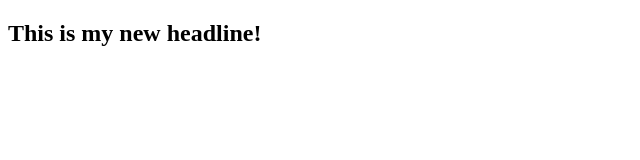
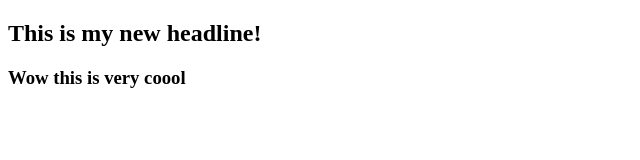
Before and after one commit to robi15/robel, a plain HTML site: page index.html in a window 1280 px wide. Shown: the whole page, without its empty margins (0-640 px from the left). Drawn offline with Linux system fonts and the light colour scheme.

Commit message:
added new h3 element

```diff
--- a/index.html
+++ b/index.html
@@ -6,5 +6,6 @@
 </head>
 <body>
 	<h2>This is my new headline!</h2>
+	<h3>Wow this is very coool</h3>
 </body>
 </html>
```
